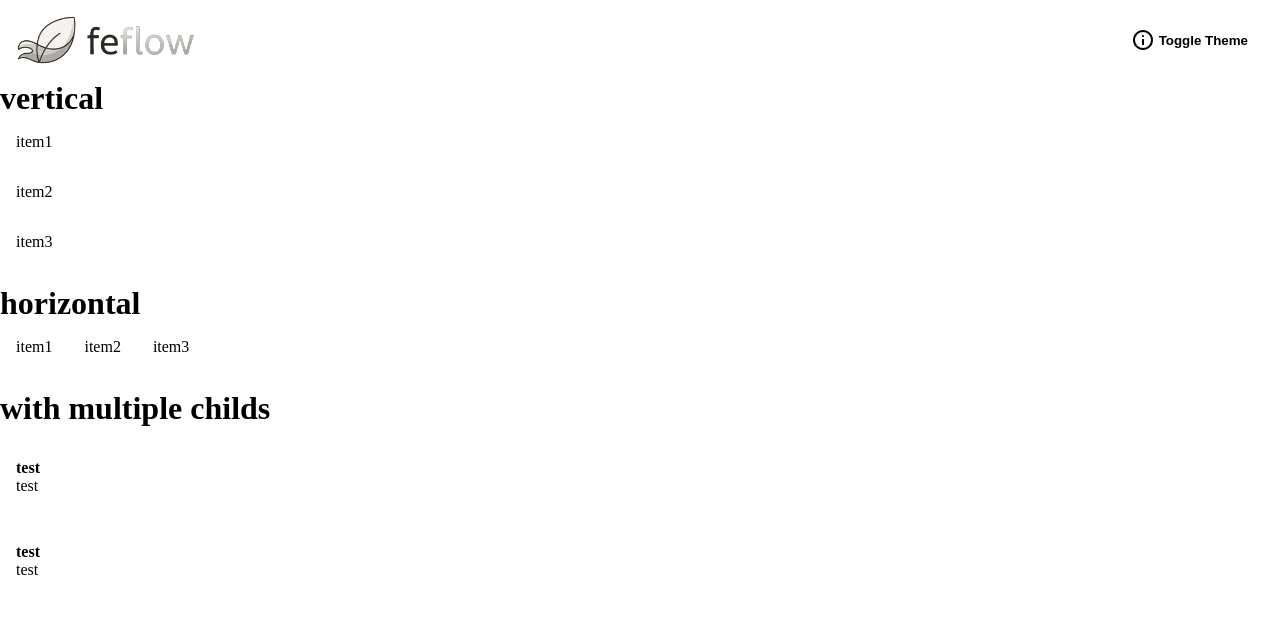
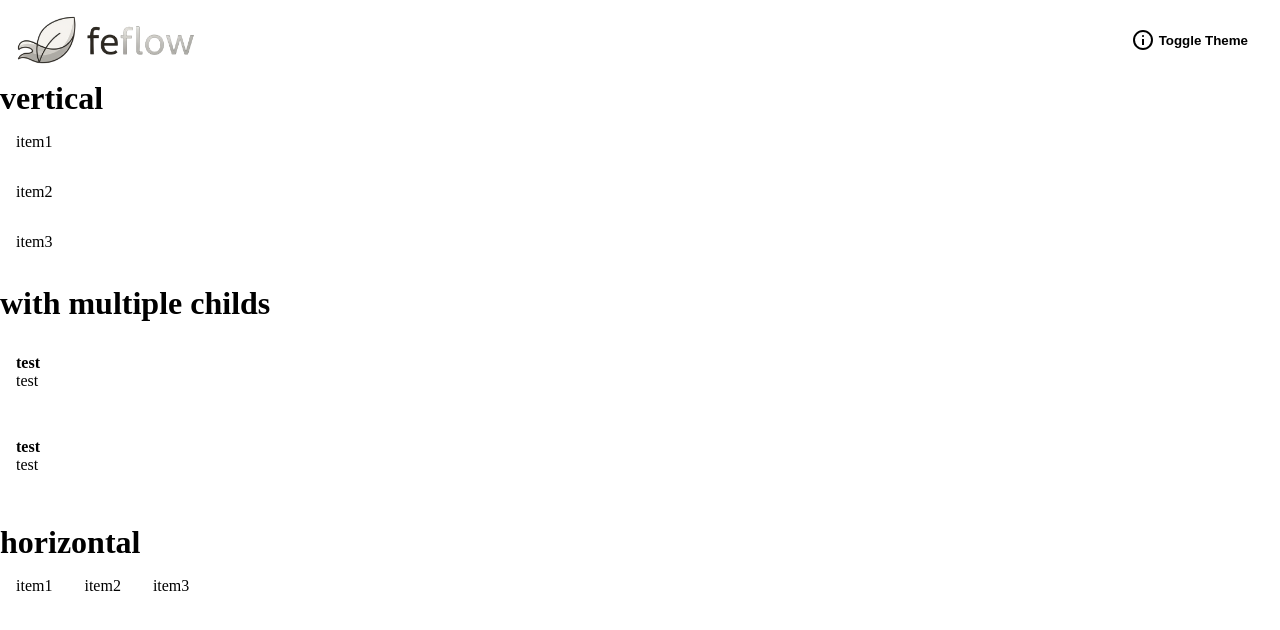
Before and after one commit to nilfocus/feflow, a SvelteKit app: page /hover-follower in a window 1280 px wide. Shown: the top 630 px of the page. Built offline with nearby package versions, Linux system fonts and the light colour scheme.

Commit message:
fix: hover follower horizontal example

```diff
--- a/src/routes/(examples)/hover-follower/+page.svelte
+++ b/src/routes/(examples)/hover-follower/+page.svelte
@@ -12,20 +12,8 @@
 </HoverFollower>
 
 <br />
-<h1>horizontal</h1>
-<HoverFollower orientation="horizontal">
-	<div style="display: flex;">
-		{#each ["item1", "item2", "item3"] as item, i}
-			<div role="list" class="card">
-				{item}
-			</div>
-		{/each}
-	</div>
-</HoverFollower>
-
-<br />
 <h1>with multiple childs</h1>
-<HoverFollower orientation="horizontal">
+<HoverFollower>
 	<Card>
 		<div>
 			<h4>test</h4>
@@ -40,6 +28,16 @@
 	</Card>
 </HoverFollower>
 
+<br />
+<h1>horizontal</h1>
+<HoverFollower style="display: flex;" orientation="horizontal">
+	{#each ["item1", "item2", "item3"] as item, i}
+		<div role="list" class="card">
+			{item}
+		</div>
+	{/each}
+</HoverFollower>
+
 <style>
 	.card {
 		padding: 16px;
```
Also changed, not shown: 1 other file (tests, documents, lock files or other folders).
